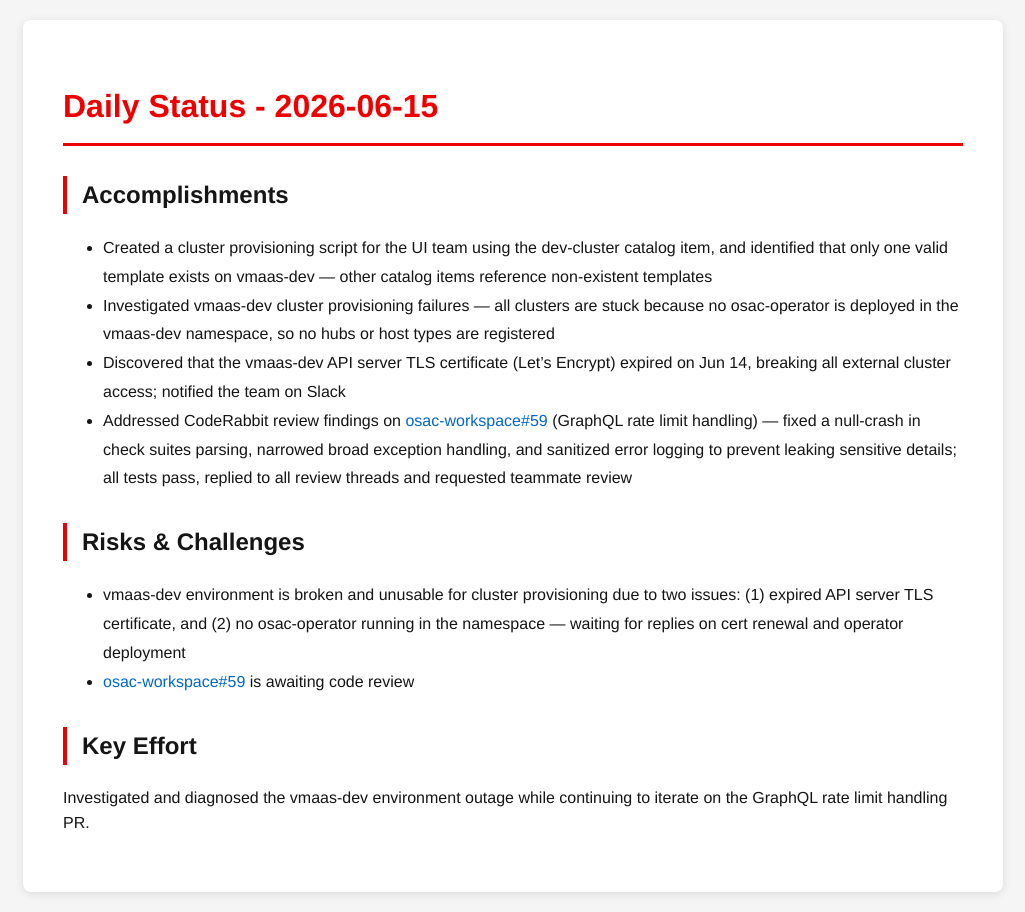
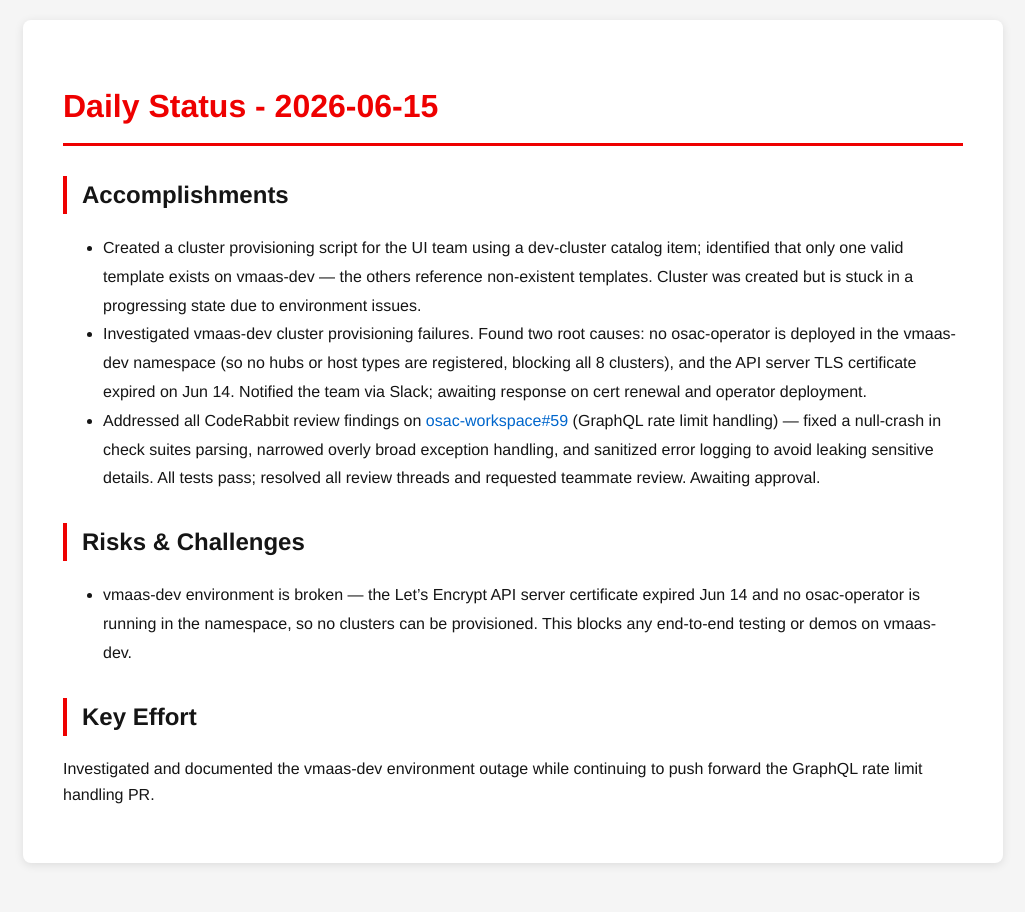
Before and after one commit to tzvatot/daily-status, a Jekyll site: the page built from 2026-06-15.md, in a window 1280 px wide. Shown: the whole page, without its empty margins (127-1152 px from the left). Built offline with Jekyll 4.4.1, drawn with Linux system fonts in a browser that asks for light colours.

Commit message:
Daily status update - 2026-06-15

```diff
--- a/2026-06-15.md
+++ b/2026-06-15.md
@@ -7,14 +7,12 @@ date: 2026-06-15
 # Daily Status - 2026-06-15
 
 ## Accomplishments
-- Created a cluster provisioning script for the UI team using the dev-cluster catalog item, and identified that only one valid template exists on vmaas-dev — other catalog items reference non-existent templates
-- Investigated vmaas-dev cluster provisioning failures — all clusters are stuck because no osac-operator is deployed in the vmaas-dev namespace, so no hubs or host types are registered
-- Discovered that the vmaas-dev API server TLS certificate (Let's Encrypt) expired on Jun 14, breaking all external cluster access; notified the team on Slack
-- Addressed CodeRabbit review findings on [osac-workspace#59](https://github.com/osac-project/osac-workspace/pull/59) (GraphQL rate limit handling) — fixed a null-crash in check suites parsing, narrowed broad exception handling, and sanitized error logging to prevent leaking sensitive details; all tests pass, replied to all review threads and requested teammate review
+- Created a cluster provisioning script for the UI team using a dev-cluster catalog item; identified that only one valid template exists on vmaas-dev — the others reference non-existent templates. Cluster was created but is stuck in a progressing state due to environment issues.
+- Investigated vmaas-dev cluster provisioning failures. Found two root causes: no osac-operator is deployed in the vmaas-dev namespace (so no hubs or host types are registered, blocking all 8 clusters), and the API server TLS certificate expired on Jun 14. Notified the team via Slack; awaiting response on cert renewal and operator deployment.
+- Addressed all CodeRabbit review findings on [osac-workspace#59](https://github.com/osac-project/osac-workspace/pull/59) (GraphQL rate limit handling) — fixed a null-crash in check suites parsing, narrowed overly broad exception handling, and sanitized error logging to avoid leaking sensitive details. All tests pass; resolved all review threads and requested teammate review. Awaiting approval.
 
 ## Risks & Challenges
-- vmaas-dev environment is broken and unusable for cluster provisioning due to two issues: (1) expired API server TLS certificate, and (2) no osac-operator running in the namespace — waiting for replies on cert renewal and operator deployment
-- [osac-workspace#59](https://github.com/osac-project/osac-workspace/pull/59) is awaiting code review
+- vmaas-dev environment is broken — the Let's Encrypt API server certificate expired Jun 14 and no osac-operator is running in the namespace, so no clusters can be provisioned. This blocks any end-to-end testing or demos on vmaas-dev.
 
 ## Key Effort
-Investigated and diagnosed the vmaas-dev environment outage while continuing to iterate on the GraphQL rate limit handling PR.
+Investigated and documented the vmaas-dev environment outage while continuing to push forward the GraphQL rate limit handling PR.
```
